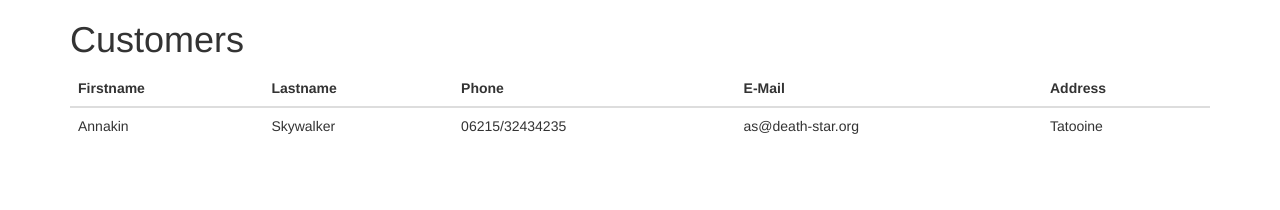
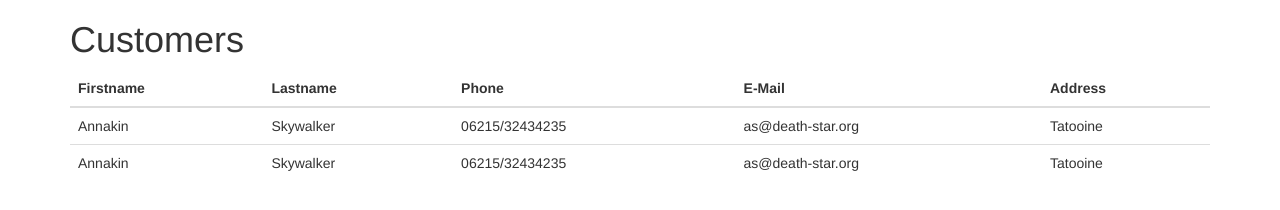
Before and after one commit to robi-van-kenobi/lazy-grid-kinobi, a website: page app/index.html in a window 1280 px wide. Drawn offline with nearby package versions, Linux system fonts and the light colour scheme; some packages are replaced by stand-ins of ours.

Commit message:
added basic controller for grid of customers

```diff
--- a/app/index.html
+++ b/app/index.html
@@ -3,12 +3,16 @@
 <head>
 <title>Angular lazy grid demo</title>
 <link rel="stylesheet" type="text/css" href="libs/bootstrap/dist/css/bootstrap.min.css">
+<script src="libs/angular/angular.min.js"></script>
+<script src="libs/angular-resource/angular-resource.min.js"></script>
+<script src="scripts/main.js"></script>
+<script src="scripts/controllers/customerGridCtrl.js"></script>
 </head>
 
-<body>
+<body ng-app="grid">
 	<div class="container">
 		<h1>Customers</h1>
-		<table class="table">
+		<table class="table" ng-controller="customerGridCtrl">
 			<thead>
 				<tr>
 					<th>Firstname</th>
@@ -19,12 +23,12 @@
 				</tr>
 			</thead>
 			<tbody>
-				<tr>
-					<td>Annakin</td>
-					<td>Skywalker</td>
-					<td>06215/32434235</td>
-					<td>as@death-star.org</td>
-					<td>Tatooine</td>
+				<tr ng-repeat="c in customers">
+					<td ng-bind="c.firstname"></td>
+					<td ng-bind="c.lastname"></td>
+					<td ng-bind="c.phone"></td>
+					<td ng-bind="c.email"></td>
+					<td ng-bind="c.address"></td>
 				</tr>
 			</tbody>
 		</table>
--- /dev/null
+++ b/app/scripts/controllers/customerGridCtrl.js
@@ -0,0 +1,19 @@
+angular.module('grid')
+	.controller('customerGridCtrl', function($scope) {
+		$scope.customers = [
+			{
+				firstname: 'Annakin',
+				lastname: 'Skywalker',
+				phone: '06215/32434235',
+				email: 'as@death-star.org',
+				address: 'Tatooine'
+			},
+			{
+				firstname: 'Annakin',
+				lastname: 'Skywalker',
+				phone: '06215/32434235',
+				email: 'as@death-star.org',
+				address: 'Tatooine'
+			}
+		]
+	});
--- a/app/scripts/main.js
+++ b/app/scripts/main.js
@@ -0,0 +1 @@
+angular.module('grid', ['ngResource']);
--- a/bower.json
+++ b/bower.json
@@ -16,6 +16,7 @@
   ],
   "dependencies": {
     "angular": "~1.2.16",
-    "bootstrap": "~3.1.1"
+    "bootstrap": "~3.1.1",
+    "angular-resource": "~1.2.16"
   }
 }
```
Also changed, not shown: app/favicon.ico (added).
